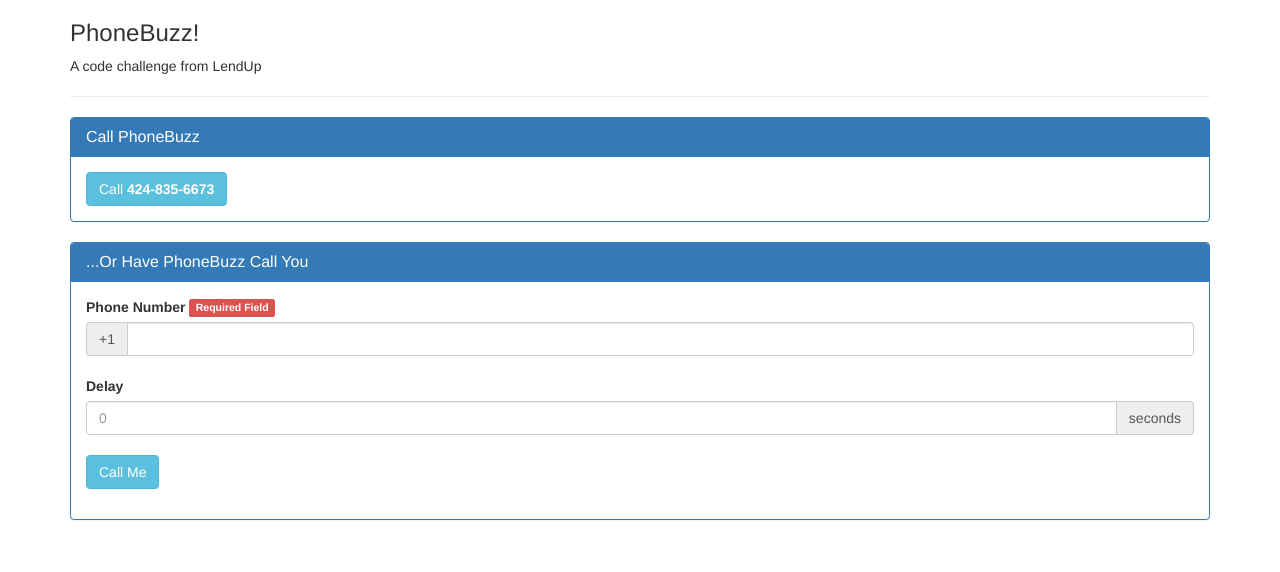
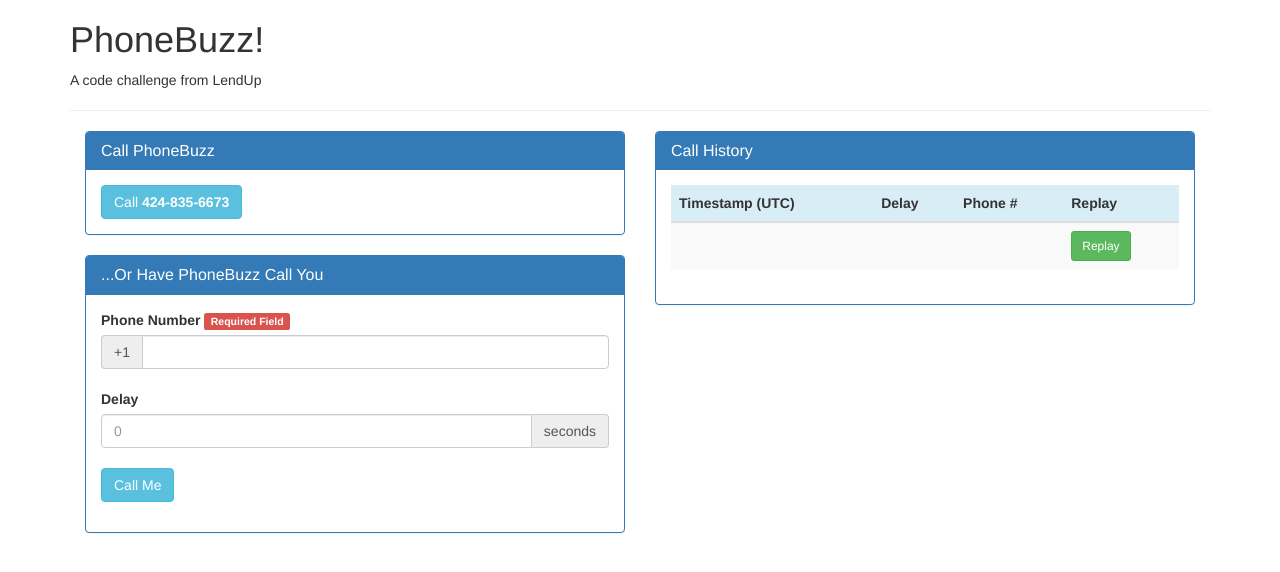
Before and after one commit to wjpark1/TwilioBuzz, a Flask app: template templates/index.html in a window 1280 px wide. Shown: the top 572 px of the page. Run offline with Flask 2, Linux system fonts and the light colour scheme; the template is opened without the code that fills it: most values are stand-ins (such as "Sample title", 1, 10 or a date in 2020); some libraries are stand-ins or nearby versions.

Commit message:
Completed and debugged Phases I-III

```diff
--- a/app.py
+++ b/app.py
@@ -8,36 +8,48 @@
 
 app = Flask(__name__)
 global base_url
-base_url = "https://will-phonebuzz.herokuapp.com"
+base_url = "https://agile-shore-10893.herokuapp.com"
 
 @app.route("/", methods=['GET', 'POST'])
 def main():
     #return redirect(url_for('voice'))
     return render_template('index.html')
 
-@app.route("/calling", methods=['GET', 'POST'])
+@app.route("/duplicate", methods=['GET', 'POST'])
+def duplicate():
+    #return redirect(url_for('voice'))
+    return render_template('index.html')
+
+@app.route("/calling", methods=['POST'])
 def calling():
-    data = request.data
+    data = request.args.get('num', '')
+    # data = request.data
+    # data = str(request.data)
+    # data = request.form
+    # data = request.get_data()
 
-    equalsIndex = data.index("=")
-    andIndex = data.index("&")
-    phoneNum = data[equalsIndex+1:andIndex]
-    phoneNum = str(phoneNum)
+    # equalsIndex = data.index("=")
+    # andIndex = data.index("&")
+    # phoneNum = data[equalsIndex+1:andIndex]
+    # phoneNum = "+1" + data
+    # phoneNum = str(phoneNum)
 
-    data = data[andIndex+1:]
-    equalsIndex = data.index("=")
-    delaySecs = data[equalsIndex+1:]
-    delaySecs = int(delaySecs)
-    time.sleep(delaySecs)
+    # data = data[andIndex+1:]
+    # equalsIndex = data.index("=")
+    # delaySecs = data[equalsIndex+1:]
+    # delaySecs = int(delaySecs)
+    # time.sleep(delaySecs)
 
-    fromNum = TWILIO_CALLER_ID
-    account_sid = TWILIO_ACCOUNT_SID
-    auth_token  = TWILIO_AUTH_TOKEN
+    phoneNum = "+18186691671"
+    fromNum = "+14248356673"
+    account_sid = "AC62ddce460d6bddb103150545ff1ca851"
+    auth_token  = "db0a6b71305a1ec16c4aaa189a6e496e"
     client = Client(account_sid, auth_token)
     url = base_url + "/voice"
 
     call = client.calls.create(to=phoneNum, from_=fromNum, url=url)
-    return ("Calling...")
+    # return ("Calling...")
+    return str(data)
 
 @app.route("/voice", methods=['GET', 'POST'])
 def voice():
--- a/static/js/scripts.js
+++ b/static/js/scripts.js
@@ -2,14 +2,14 @@
     var phoneNum = document.getElementById("inputNumber").value;
     var delaySecs = document.getElementById("inputDelay").value;
     var http = new XMLHttpRequest();
-    var base_url = "https://will-phonebuzz.herokuapp.com";
+    var base_url = "https://agile-shore-10893.herokuapp.com";
     var url = base_url + "/calling";
 
     if (delaySecs == "" || delaySecs == null) {
     	delay = 0;
     }
 
-    var params = "num=" + phoneNum + "&delay=" + delaySecs;
+    var params = "num=" + String(phoneNum) + "&delay=" + String(delaySecs);
     http.open("POST", url);
     http.send(params);
 }
--- a/templates/index.html
+++ b/templates/index.html
@@ -1,9 +1,9 @@
+<!DOCTYPE html>
 <html>
-
 	<title>PhoneBuzz!</title>
 
 	<head>
-		<link rel="stylesheet" href="https://maxcdn.bootstrapcdn.com/bootstrap/3.3.7/css/bootstrap.min.css" integrity="sha384-BVYiiSIFeK1dGmJRAkycuHAHRg32OmUcww7on3RYdg4Va+PmSTsz/K68vbdEjh4u" crossorigin="anonymous">
+		<link rel="stylesheet" href="https://maxcdn.bootstrapcdn.com/bootstrap/3.3.7/css/bootstrap.min.css" integrity="sha384-BVYiiSIFeK1dGmJRAkycuHAHRg32OmUcww7on3RYdg4Va+PmSTsz/K68vbdEjh4u" crossorigin="anonymous"/>
         <script src="https://ajax.googleapis.com/ajax/libs/jquery/1.12.4/jquery.min.js"></script>
         <script src="https://maxcdn.bootstrapcdn.com/bootstrap/3.3.7/js/bootstrap.min.js" integrity="sha384-Tc5IQib027qvyjSMfHjOMaLkfuWVxZxUPnCJA7l2mCWNIpG9mGCD8wGNIcPD7Txa" crossorigin="anonymous"></script>
 		<script src="{{ url_for('static', filename='js/scripts.js') }}"></script>
@@ -12,22 +12,21 @@
 	<body>
 		<div class="container main">
 			<span class="center">
-				<h3 class="section-title">PhoneBuzz!</h3>
+				<h1 class="section-title">PhoneBuzz!</h1>
 				<div class="name">A code challenge from LendUp</div>
 				<hr class="hr-gradient" />
-
-				<span class="center">
-						<div class="panel panel-primary option-panel">
+				<span class="col-md-6">
+						<div class="panel panel-primary">
 							<div class="panel-heading">
-								<h3 class="panel-title">Call PhoneBuzz</h3>
+								<h2 class="panel-title">Call PhoneBuzz</h2>
 							</div>
 							<div class="panel-body">
 								<a href="tel:4248356673" class="btn btn-info">Call <strong>424-835-6673</strong></a>
 							</div>
 						</div>
-						<div class="panel panel-primary option-panel">
+						<div class="panel panel-primary">
 							<div class="panel-heading">
-								<h3 class="panel-title">...Or Have PhoneBuzz Call You</h3>
+								<h2 class="panel-title">...Or Have PhoneBuzz Call You</h2>
 							</div>
 							<div class="panel-body">
 								<form id="phonebuzz-call" name="phonebuzz-call">
@@ -44,7 +43,7 @@
 									<br />
 									<label class="control-label" for="inputDelay">Delay</label>
 									<div class="input-group">
-										<input type="number" min="0" max="3600" name="input-delay" class="form-control input-delay" id="inputDelay" placeholder="0" aria-describedby="seconds-text">
+										<input type="number" min="0" max="3600" name="input-delay" class="form-control input-delay" id="inputDelay" placeholder="0" aria-describedby="seconds-text" />
 										<span class="input-group-addon" id="seconds-text">seconds</span>
 									</div>
 									<br />
@@ -54,7 +53,44 @@
 						</div>
 					</div>
 			</span>
+		</span>
+
+
+
+<!-- 			<span class="col-md-6">
+ -->			<span class="col-md-6">
+				<div class="panel panel-primary">
+					<div class="panel-heading">
+						<h2 class="panel-title">Call History</h2>
+					</div>
+					<div class="panel-body">
+					   <table class="table table-striped table-hover ">
+						  <thead>
+							<tr class="info">
+							  <th>Timestamp (UTC)</th>
+							  <th>Delay</th>
+							  <th>Phone #</th>
+							  <th>Replay</th>
+							</tr>
+						  </thead>
+						  <tbody>
+								{% for call in calls %}
+							    <tr>
+							        <td></td>
+							        <td></td>
+							        <td></td>
+									<td>
+										<form action=>
+											<button type="submit" class="btn btn-success btn-sm">Replay</button>
+										</form>
+									</td>
+							    </tr>
+								{% endfor %}
+							</tbody>
+						</table>
+					</div>
+				</div>
+			</span>
 		</div>
 	</body>
-
 </html>
```
Also changed, not shown: 1 other file.
